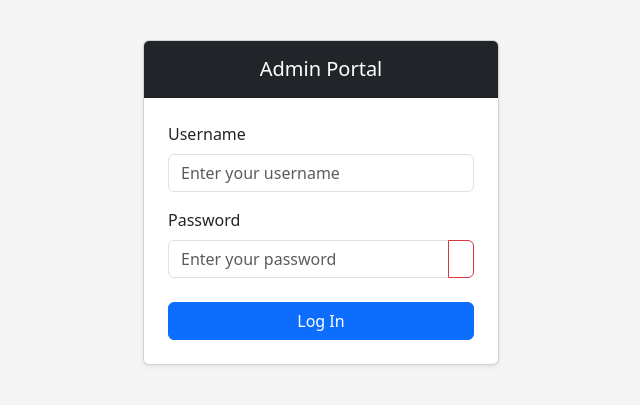
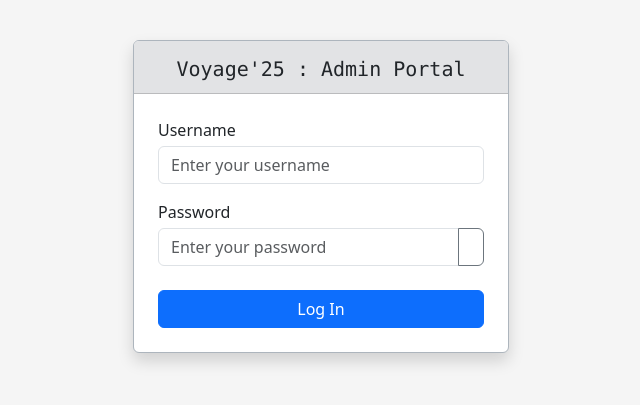
Before and after one commit to farhanr22/voyage26, a Flask app: page /auth/login in a window 1280 px wide. Shown: the top 405 px of the page, without its empty margins (319-959 px from the left). Run offline with Flask 3, Linux system fonts and the light colour scheme; some libraries are stand-ins or nearby versions.

Commit message:
feat(auth): Added change password feature
- Created a base auth template, updated login template and added change password template.
- Implemented change-password backend route.

```diff
--- a/backend/templates/auth/login.html
+++ b/backend/templates/auth/login.html
@@ -1,76 +1,29 @@
-<!DOCTYPE html>
-<html lang="en">
-<head>
-    <meta charset="UTF-8">
-    <meta name="viewport" content="width=device-width, initial-scale=1.0">
-    <title>Admin Login - Voyage'25</title>
-    <meta name="robots" content="noindex, nofollow">
+{% extends "layouts/auth.html" %}
 
+{% block title %}Login{% endblock %}
 
-    <!-- Bootstrap CSS -->
-    <link href="{{ url_for('static', filename='bootstrap/bootstrap.min.css') }}" rel="stylesheet">
-    <!-- Bootstrap Icons-->
-    <link rel="stylesheet" href="{{ url_for('static', filename='bootstrap/bootstrap-icons.min.css') }}" >
-
-    <style>
-        body {
-            display: flex;
-            align-items: center;
-            padding-top: 40px;
-            padding-bottom: 40px;
-            background-color: #f5f5f5;
-        }
-    </style>
-</head>
-<body class="w-100">
-
-    <main class="container">
-        <div class="row justify-content-center">
-            <div class="col-md-6 col-lg-4">
-                <div class="card shadow-sm">
-                    <div class="card-header text-center bg-dark text-white">
-                        <h5 class="my-2">Admin Portal</h5>
-                    </div>
-                    <div class="card-body p-4">
-
-                        {% with messages = get_flashed_messages(with_categories=true) %}
-                            {% if messages %}
-                                {% for category, message in messages %}
-                                    <div class="alert alert-{{ category }} alert-dismissible fade show" role="alert">
-                                        {{ message }}
-                                        <button type="button" class="btn-close" data-bs-dismiss="alert" aria-label="Close"></button>
-                                    </div>
-                                {% endfor %}
-                            {% endif %}
-                        {% endwith %}
-
-                        <form method="POST" action="" novalidate>
+{% block form_content %}
+<form method="POST" action="{{ url_for('auth.login') }}" novalidate>
     {{ form.hidden_tag() }}
 
     <div class="mb-3">
-                                {{ form.username.label(class="form-label") }}
+        {{ form.username.label(class="form-label mb-1") }}
         {{ form.username(class="form-control", placeholder="Enter your username") }}
     </div>
 
-                            {{ form.password.label(class="form-label") }}
+    {{ form.password.label(class="form-label mb-1") }}
     <div class="mb-3 input-group">
         {{ form.password(class="form-control", id="password-field", placeholder="Enter your password") }}
-                                <button class="btn btn-outline-danger" type="button" id="toggle-password-btn">
+        <button class="btn btn-outline-secondary" type="button" id="toggle-password-btn">
             <i class="bi bi-eye-fill"></i>
         </button>
     </div>
 
-                            {# will add hCaptha here later #}
-
     {{ form.submit(class="btn btn-primary w-100 mt-2") }}
 </form>
-                    </div>
-                </div>
-            </div>
-        </div>
-    </main>
+{% endblock %}
 
-    <script src="{{ url_for('static', filename='bootstrap/bootstrap.bundle.min.js') }}"></script>
+{% block scripts %}
 <script>
     // Password visibility toggle
     const togglePasswordBtn = document.getElementById('toggle-password-btn');
@@ -84,6 +37,4 @@
         icon.classList.toggle('bi-eye-slash-fill');
     });
 </script>
-
-</body>
-</html>
+{% endblock %}
--- /dev/null
+++ b/backend/templates/layouts/auth.html
@@ -0,0 +1,53 @@
+<!DOCTYPE html>
+<html lang="en">
+
+<head>
+    <meta charset="UTF-8">
+    <meta name="viewport" content="width=device-width, initial-scale=1.0">
+    <title>{% block title %}Auth{% endblock %} - Voyage'25</title>
+    <meta name="robots" content="noindex, nofollow">
+    <link href="{{ url_for('static', filename='bootstrap/bootstrap.min.css') }}" rel="stylesheet">
+    <link rel="stylesheet" href="{{ url_for('static', filename='bootstrap/bootstrap-icons.min.css') }}">
+    <style>
+        body {
+            display: flex;
+            align-items: center;
+            padding-top: 40px;
+            padding-bottom: 40px;
+            background-color: #f5f5f5;
+        }
+    </style>
+</head>
+
+<body class="w-100">
+    <main class="container">
+        <div class="row justify-content-center">
+            <div class="col-12" style="max-width: 400px;">
+                <div class="card shadow border-dark-subtle">
+                    <div class="card-header text-center bg-secondary-subtle text-dark">
+                        <h5 class="mt-2 mb-1 font-monospace">Voyage'25 : Admin Portal</h5>
+                    </div>
+                    <div class="card-body p-4">
+                        {% with messages = get_flashed_messages(with_categories=true) %}
+                            {% if messages %}
+                                {% for category, message in messages %}
+                                <div class="alert alert-{{ category }} alert-dismissible fade show" role="alert">
+                                    {{ message }}
+                                    <button type="button" class="btn-close" data-bs-dismiss="alert" aria-label="Close"></button>
+                                </div>
+                                {% endfor %}
+                            {% endif %}
+                        {% endwith %}
+
+                        {% block form_content %}{% endblock %}
+                    </div>
+                </div>
+            </div>
+        </div>
+    </main>
+
+    <script src="{{ url_for('static', filename='bootstrap/bootstrap.bundle.min.js') }}"></script>
+    {% block scripts %}{% endblock %}
+</body>
+
+</html>
--- a/backend/templates/layouts/base.html
+++ b/backend/templates/layouts/base.html
@@ -79,7 +79,7 @@
                 <ul class="navbar-nav">
 
                     <li class="nav-item">
-                        <a class="btn btn-outline-warning me-2 mb-2 mb-lg-0" href="#">
+                        <a class="btn btn-outline-warning me-2 mb-2 mb-lg-0" href="{{ url_for('auth.change_password')}}">
                             Change Password
                         </a>
                     </li>
--- a/backend/views/auth.py
+++ b/backend/views/auth.py
@@ -1,24 +1,45 @@
-
 from flask import Blueprint, render_template, request, flash, redirect, url_for, session
-from flask_login import login_user, logout_user, login_required
-from werkzeug.security import check_password_hash
+from flask_login import login_user, logout_user, login_required, current_user
+from werkzeug.security import check_password_hash, generate_password_hash
 from flask_wtf import FlaskForm
 from wtforms import StringField, PasswordField, SubmitField
-from wtforms.validators import DataRequired
+from wtforms.validators import DataRequired, EqualTo, Length
 
 from ..models import Admins
 
-auth_bp = Blueprint('auth', __name__, url_prefix='/auth')
+auth_bp = Blueprint("auth", __name__, url_prefix="/auth")
+
 
 class LoginForm(FlaskForm):
     """A standard login form with username, password, and CSRF protection."""
-    username = StringField('Username', validators=[DataRequired()])
-    password = PasswordField('Password', validators=[DataRequired()])
-    submit = SubmitField('Log In')
+
+    username = StringField("Username", validators=[DataRequired()])
+    password = PasswordField("Password", validators=[DataRequired()])
+    submit = SubmitField("Log In")
 
 
+class ChangePasswordForm(FlaskForm):
+    """Form for changing password."""
 
-@auth_bp.route('/login', methods=['GET', 'POST'])
+    current_password = PasswordField("Current Password", validators=[DataRequired()])
+    new_password = PasswordField(
+        "New Password",
+        validators=[
+            DataRequired(),
+            Length(min=5, message="Password must be at least 5 characters long."),
+        ],
+    )
+    confirm_password = PasswordField(
+        "Confirm New Password",
+        validators=[
+            DataRequired(),
+            EqualTo("new_password", message="Passwords must match."),
+        ],
+    )
+    submit = SubmitField("Change Password")
+
+
+@auth_bp.route("/login", methods=["GET", "POST"])
 def login():
     form = LoginForm()
 
@@ -36,23 +57,61 @@ def login():
                 login_user(admin)
 
                 # Store the session version in the cookie, to be checked on every request
-                session['_session_version'] = admin.session_version
+                session["_session_version"] = admin.session_version
 
-                flash('Logged in successfully!', 'success')
+                flash("Logged in successfully!", "success")
 
-                return redirect(url_for('main.dashboard'))
+                return redirect(url_for("main.dashboard"))
             else:
-                flash('Login failed. Please check your username and password.', 'danger')
+                flash(
+                    "Login failed. Please check your username and password.", "danger"
+                )
         except Admins.DoesNotExist:
-            flash('Login failed. Please check your username and password.', 'danger')
+            flash("Login failed. Please check your username and password.", "danger")
 
     # For a GET request, or if the form is invalid, render the login template
-    return render_template('auth/login.html', form=form)
+    return render_template("auth/login.html", form=form)
 
 
-@auth_bp.route('/logout')
+@auth_bp.route("/logout")
 @login_required
 def logout():
     logout_user()
-    flash('You have been logged out.', 'info')
-    return redirect(url_for('auth.login'))
+    flash("You have been logged out.", "info")
+    return redirect(url_for("auth.login"))
+
+
+@auth_bp.route("/change-password", methods=["GET", "POST"])
+@login_required
+def change_password():
+
+    form = ChangePasswordForm()
+
+    if form.validate_on_submit():
+
+        # Check if the current password is correct
+        if not check_password_hash(current_user.passhash, form.current_password.data):
+            flash("Your current password is incorrect. Please try again.", "danger")
+        else:
+            # Hash the new password
+            new_passhash = generate_password_hash(form.new_password.data)
+
+            # Update the user object in the database
+            current_user.passhash = new_passhash
+            current_user.session_version += 1  # Invalidate old sessions
+            current_user.save()
+
+            # Update the session cookie with the new version
+            session["_session_version"] = current_user.session_version
+
+            flash("Your password has been changed successfully!", "success")
+            return redirect(url_for("main.dashboard"))
+
+    #  Handle validation failures with flash messages
+    elif request.method == "POST":
+        for field, errors in form.errors.items():
+            for error in errors:
+                field_label = getattr(form, field).label.text
+                flash(f"Error in {field_label}: {error}", "danger")
+
+    return render_template("auth/change_password.html", form=form)
```
Also changed, not shown: backend/templates/auth/change_password.html (added, +26 -0 lines). Lines whose indentation alone changed are shown as unchanged.
